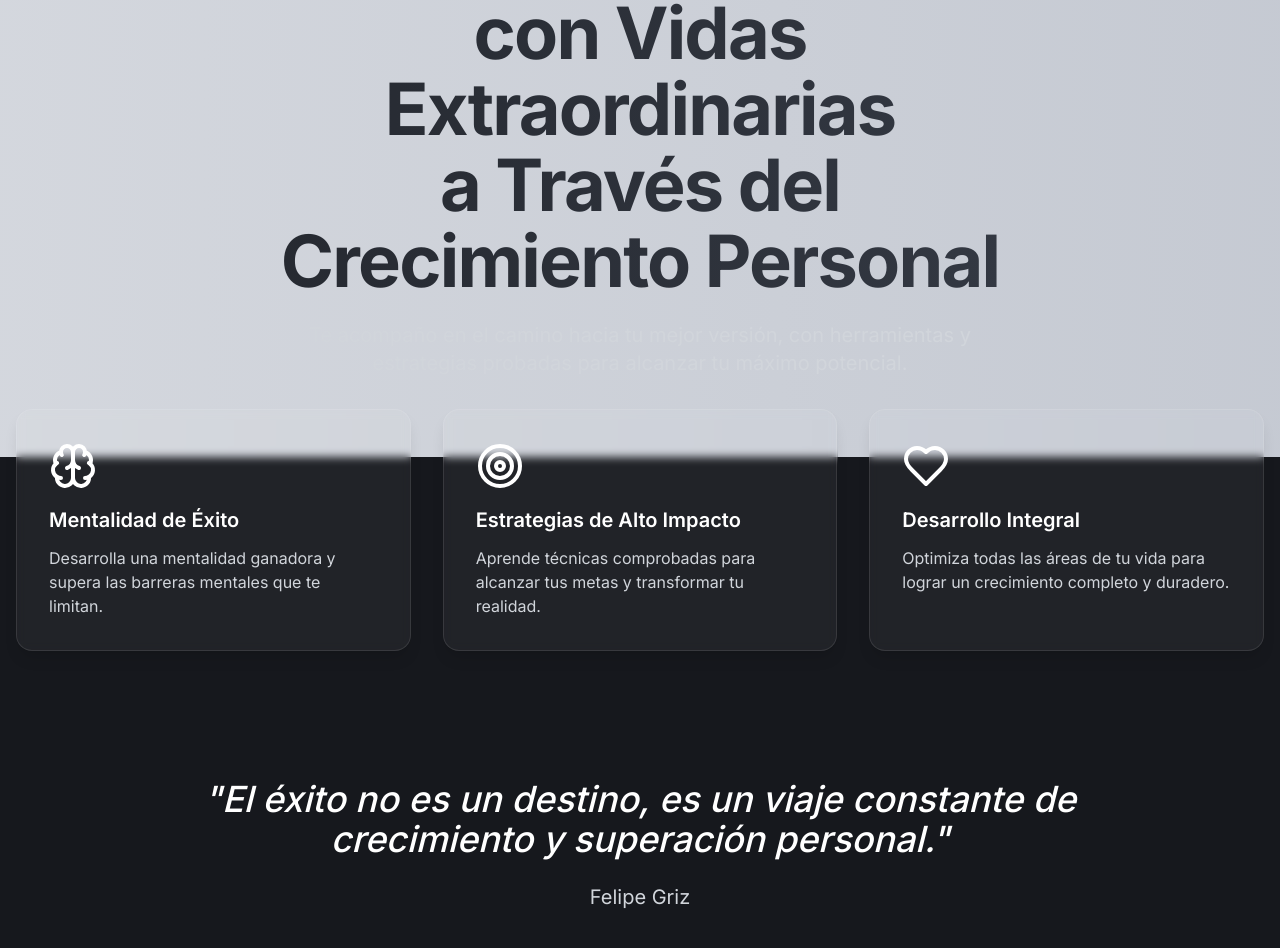
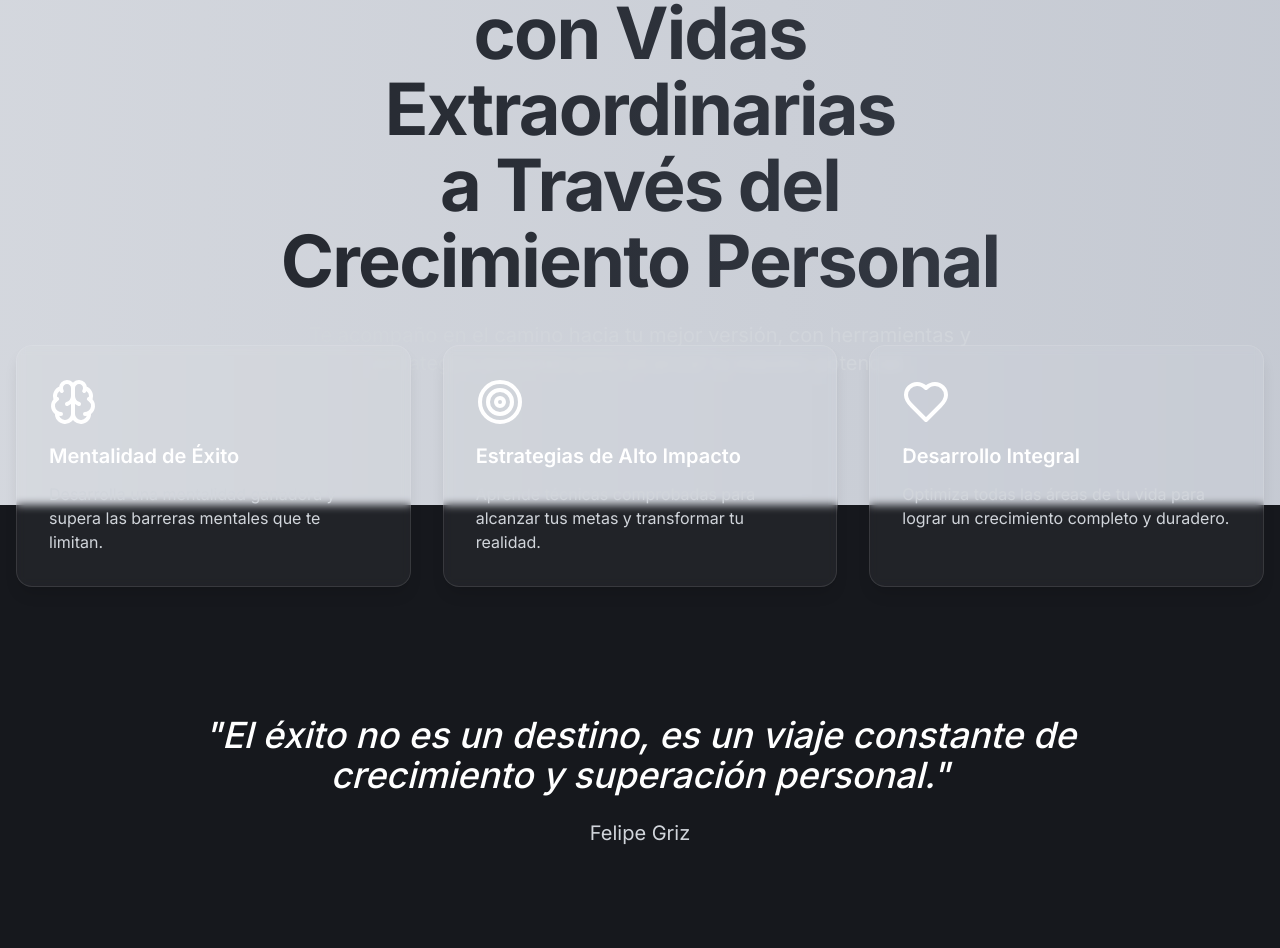
Before and after one commit to felipegriz/radiant-mind-path, a React (Vite) app: page / in a window 1280 px wide. Shown: the part 320-1268 px from the top of the page. Built offline with nearby package versions, Linux system fonts and the light colour scheme.

Commit message:
Fix: Address build error
The provided code resulted in a build error.  This commit attempts to resolve the issue.

```diff
--- a/src/pages/Index.tsx
+++ b/src/pages/Index.tsx
@@ -76,7 +76,7 @@ const Index = () => {
         </div>
       </nav>
 
-      <div className="hero-gradient pt-12 pb-20">
+      <div className="hero-gradient pt-12 pb-32">
         {/* Hero Section */}
         <section className="container mx-auto px-4 text-center space-y-6 animate-fade-up">
           <motion.div
@@ -103,9 +103,9 @@ const Index = () => {
         </section>
       </div>
 
-      <div className="container mx-auto px-4 -mt-20">
+      <div className="container mx-auto px-4 -mt-40">
         {/* Features Section */}
-        <section className="grid md:grid-cols-3 gap-8 pt-8">
+        <section className="grid md:grid-cols-3 gap-8">
           {[
             {
               icon: Brain,
```
